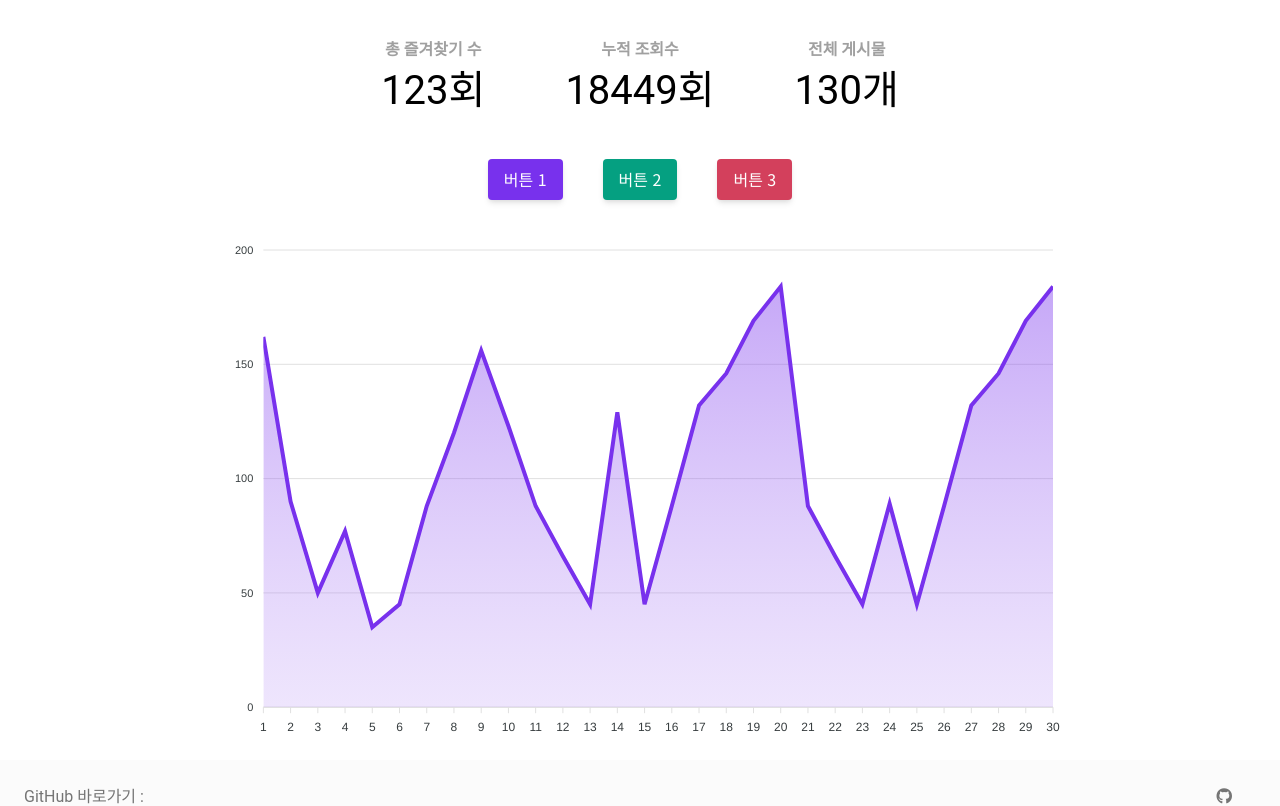
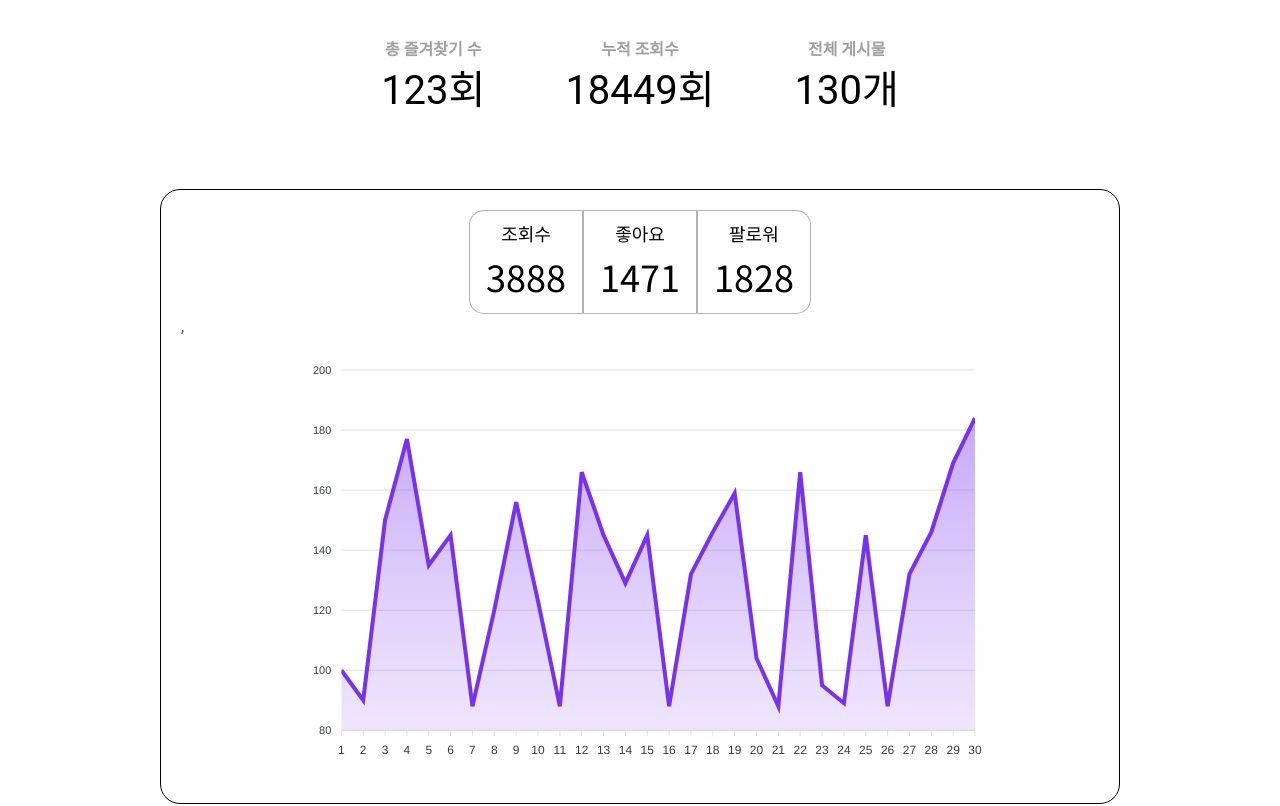
Before and after one commit to Jun02da/final_project_frontend, a React (Create React App) app: page /Dashboard in a window 1280 px wide. Shown: the part 480-1286 px from the top of the page. Built offline with nearby package versions, Linux system fonts and the light colour scheme.

Commit message:
통계 업데이트

```diff
--- a/src/components/Charts/MyPageChart.js
+++ b/src/components/Charts/MyPageChart.js
@@ -3,14 +3,14 @@ import Chart from "react-apexcharts";
 import { useState } from "react";
 import "../../css/Dashboard.css";
 function MyPageChart() {
-  // 조회수(Views) 관련
-  var sample = [
+  // 데이터 관련
+  var sample1 = [
     {
       name: "Views",
       data: [
         {
           x: 1,
-          y: 162,
+          y: 100,
         },
         {
           x: 2,
@@ -18,19 +18,19 @@ function MyPageChart() {
         },
         {
           x: 3,
-          y: 50,
+          y: 150,
         },
         {
           x: 4,
-          y: 77,
+          y: 177,
         },
         {
           x: 5,
-          y: 35,
+          y: 135,
         },
         {
           x: 6,
-          y: 45,
+          y: 145,
         },
         {
           x: 7,
@@ -54,11 +54,11 @@ function MyPageChart() {
         },
         {
           x: 12,
-          y: 66,
+          y: 166,
         },
         {
           x: 13,
-          y: 45,
+          y: 145,
         },
         {
           x: 14,
@@ -66,7 +66,7 @@ function MyPageChart() {
         },
         {
           x: 15,
-          y: 45,
+          y: 145,
         },
         {
           x: 16,
@@ -82,11 +82,265 @@ function MyPageChart() {
         },
         {
           x: 19,
+          y: 159,
+        },
+        {
+          x: 20,
+          y: 104,
+        },
+        {
+          x: 21,
+          y: 88,
+        },
+        {
+          x: 22,
+          y: 166,
+        },
+        {
+          x: 23,
+          y: 95,
+        },
+        {
+          x: 24,
+          y: 89,
+        },
+        {
+          x: 25,
+          y: 145,
+        },
+        {
+          x: 26,
+          y: 88,
+        },
+        {
+          x: 27,
+          y: 132,
+        },
+        {
+          x: 28,
+          y: 146,
+        },
+        {
+          x: 29,
           y: 169,
         },
         {
+          x: 30,
+          y: 184,
+        },
+      ],
+    },
+  ];
+  var sample2 = [
+    {
+      name: "Great",
+      data: [
+        {
+          x: 1,
+          y: 50,
+        },
+        {
+          x: 2,
+          y: 60,
+        },
+        {
+          x: 3,
+          y: 54,
+        },
+        {
+          x: 4,
+          y: 77,
+        },
+        {
+          x: 5,
+          y: 45,
+        },
+        {
+          x: 6,
+          y: 65,
+        },
+        {
+          x: 7,
+          y: 80,
+        },
+        {
+          x: 8,
+          y: 23,
+        },
+        {
+          x: 9,
+          y: 56,
+        },
+        {
+          x: 10,
+          y: 33,
+        },
+        {
+          x: 11,
+          y: 18,
+        },
+        {
+          x: 12,
+          y: 66,
+        },
+        {
+          x: 13,
+          y: 45,
+        },
+        {
+          x: 14,
+          y: 49,
+        },
+        {
+          x: 15,
+          y: 45,
+        },
+        {
+          x: 16,
+          y: 68,
+        },
+        {
+          x: 17,
+          y: 32,
+        },
+        {
+          x: 18,
+          y: 10,
+        },
+        {
+          x: 19,
+          y: 69,
+        },
+        {
           x: 20,
-          y: 184,
+          y: 34,
+        },
+        {
+          x: 21,
+          y: 48,
+        },
+        {
+          x: 22,
+          y: 66,
+        },
+        {
+          x: 23,
+          y: 45,
+        },
+        {
+          x: 24,
+          y: 39,
+        },
+        {
+          x: 25,
+          y: 45,
+        },
+        {
+          x: 26,
+          y: 18,
+        },
+        {
+          x: 27,
+          y: 32,
+        },
+        {
+          x: 28,
+          y: 46,
+        },
+        {
+          x: 29,
+          y: 69,
+        },
+        {
+          x: 30,
+          y: 84,
+        },
+      ],
+    },
+  ];
+  var sample3 = [
+    {
+      name: "Followers",
+      data: [
+        {
+          x: 1,
+          y: 10,
+        },
+        {
+          x: 2,
+          y: 90,
+        },
+        {
+          x: 3,
+          y: 50,
+        },
+        {
+          x: 4,
+          y: 77,
+        },
+        {
+          x: 5,
+          y: 55,
+        },
+        {
+          x: 6,
+          y: 45,
+        },
+        {
+          x: 7,
+          y: 88,
+        },
+        {
+          x: 8,
+          y: 20,
+        },
+        {
+          x: 9,
+          y: 36,
+        },
+        {
+          x: 10,
+          y: 23,
+        },
+        {
+          x: 11,
+          y: 88,
+        },
+        {
+          x: 12,
+          y: 66,
+        },
+        {
+          x: 13,
+          y: 45,
+        },
+        {
+          x: 14,
+          y: 99,
+        },
+        {
+          x: 15,
+          y: 65,
+        },
+        {
+          x: 16,
+          y: 88,
+        },
+        {
+          x: 17,
+          y: 32,
+        },
+        {
+          x: 18,
+          y: 46,
+        },
+        {
+          x: 19,
+          y: 69,
+        },
+        {
+          x: 20,
+          y: 84,
         },
         {
           x: 21,
@@ -114,23 +368,49 @@ function MyPageChart() {
         },
         {
           x: 27,
-          y: 132,
+          y: 32,
         },
         {
           x: 28,
-          y: 146,
+          y: 46,
         },
         {
           x: 29,
-          y: 169,
+          y: 69,
         },
         {
           x: 30,
-          y: 184,
+          y: 84,
         },
       ],
     },
   ];
+  // 데이터 y 값 총합
+  var sample1Total = 0;
+  sample1.map((e) => {
+    e.data.map((e) => {
+      sample1Total = sample1Total + e.y;
+      return sample1Total;
+    });
+    return sample1Total;
+  });
+  var sample2Total = 0;
+  sample2.map((e) => {
+    e.data.map((e) => {
+      sample2Total = sample2Total + e.y;
+      return sample2Total;
+    });
+    return sample2Total;
+  });
+  var sample3Total = 0;
+  sample3.map((e) => {
+    e.data.map((e) => {
+      sample3Total = sample3Total + e.y;
+      return sample3Total;
+    });
+    return sample3Total;
+  });
+  // 옵션 관련
   var optionsTest1 = {
     chart: {
       toolbar: {
@@ -206,27 +486,31 @@ function MyPageChart() {
     setShowTest3(true);
   };
   return (
-    <div>
+    <div id="MyPageDashboard">
       <div id="MyPageChartButtonDiv">
         <button onClick={handleTest1} id="MyPageChartButton1">
-          버튼 1
+          <div>조회수</div>
+          <div id="MyPageChartButtonTotal">{sample1Total}</div>
         </button>
         <button onClick={handleTest2} id="MyPageChartButton2">
-          버튼 2
+          <div>좋아요</div>
+          <div id="MyPageChartButtonTotal">{sample2Total}</div>
         </button>
         <button onClick={handleTest3} id="MyPageChartButton3">
-          버튼 3
+          <div>팔로워</div>
+          <div id="MyPageChartButtonTotal">{sample3Total}</div>
         </button>
       </div>
+      ,
       <div id="MyPageChartDiv">
         {showTest1 && (
-          <Chart options={optionsTest1} series={sample} type="area" />
+          <Chart options={optionsTest1} series={sample1} type="area" />
         )}
         {showTest2 && (
-          <Chart options={optionsTest2} series={sample} type="area" />
+          <Chart options={optionsTest2} series={sample2} type="area" />
         )}
         {showTest3 && (
-          <Chart options={optionsTest3} series={sample} type="area" />
+          <Chart options={optionsTest3} series={sample3} type="area" />
         )}
       </div>
     </div>
--- a/src/css/Bio.css
+++ b/src/css/Bio.css
@@ -1,6 +1,7 @@
 #BioTextareaEditOff {
   width: 75%;
   border: none;
+  border-radius: 20px;
   resize: none;
   text-align: center;
   overflow-x: hidden;
@@ -10,6 +11,7 @@
   width: 75%;
   border: 1px solid black; /* 테두리 on/off 차이로 수정가능여부 시각화 */
   resize: none;
+  border-radius: 20px;
   text-align: center;
   overflow-x: hidden;
   margin: 20px;
--- a/src/css/Dashboard.css
+++ b/src/css/Dashboard.css
@@ -1,15 +1,18 @@
 @import url("https://fonts.googleapis.com/css2?family=Noto+Sans+KR&display=swap");
 /* 버튼 관련 */
 :root {
-  --button1-color: #ffffff;
-  --button1-bg-color: #7831ed;
-  --button1-hover-bg-color: #38176e;
-  --button2-color: #ffffff;
-  --button2-bg-color: #05a081;
-  --button2-hover-bg-color: #246e5f;
-  --button3-color: #ffffff;
-  --button3-bg-color: #d3405c;
-  --button3-hover-bg-color: #a10521;
+  --button1-color: black;
+  --button1-bg-color: white;
+  --button1-hover-color: white;
+  --button1-hover-bg-color: #7831ed;
+  --button2-color: black;
+  --button2-bg-color: white;
+  --button2-hover-color: white;
+  --button2-hover-bg-color: #05a081;
+  --button3-color: black;
+  --button3-bg-color: white;
+  --button3-hover-color: white;
+  --button3-hover-bg-color: #d3405c;
 }
 #MyPageChartButton1 {
   -webkit-appearance: none;
@@ -19,32 +22,31 @@
   background: var(--button1-bg-color);
   color: var(--button1-color);
 
-  margin: 20px;
   padding: 0.5rem 1rem;
 
   font-family: "Noto Sans KR", sans-serif;
-  font-size: 1rem;
-  font-weight: 400;
+  font-size: 18px;
   text-align: center;
   text-decoration: none;
 
   border: none;
-  border-radius: 4px;
+  /* 투명도로 연하게 설정 */
+  border: 1px solid rgba(0, 0, 0, 0.3);
+  border-top-left-radius: 15px;
+  border-bottom-left-radius: 15px;
 
   display: inline-block;
   width: auto;
 
-  box-shadow: 0 4px 6px -1px rgba(0, 0, 0, 0.1),
-    0 2px 4px -1px rgba(0, 0, 0, 0.06);
-
   cursor: pointer;
 
-  transition: 0.5s;
+  transition: 0.3s;
 }
 #MyPageChartButton1:active,
 #MyPageChartButton1:hover,
 #MyPageChartButton1:focus {
   background: var(--button1-hover-bg-color);
+  color: var(--button1-hover-color);
   outline: 0;
 }
 #MyPageChartButton1:disabled {
@@ -57,33 +59,28 @@
 
   background: var(--button2-bg-color);
   color: var(--button2-color);
-
-  margin: 20px;
   padding: 0.5rem 1rem;
 
   font-family: "Noto Sans KR", sans-serif;
-  font-size: 1rem;
-  font-weight: 400;
+  font-size: 18px;
   text-align: center;
   text-decoration: none;
 
   border: none;
-  border-radius: 4px;
+  border: 1px solid rgba(0, 0, 0, 0.3);
 
   display: inline-block;
   width: auto;
 
-  box-shadow: 0 4px 6px -1px rgba(0, 0, 0, 0.1),
-    0 2px 4px -1px rgba(0, 0, 0, 0.06);
-
   cursor: pointer;
 
-  transition: 0.5s;
+  transition: 0.3s;
 }
 #MyPageChartButton2:active,
 #MyPageChartButton2:hover,
 #MyPageChartButton2:focus {
   background: var(--button2-hover-bg-color);
+  color: var(--button2-hover-color);
   outline: 0;
 }
 #MyPageChartButton2:disabled {
@@ -97,32 +94,30 @@
   background: var(--button3-bg-color);
   color: var(--button3-color);
 
-  margin: 20px;
   padding: 0.5rem 1rem;
 
   font-family: "Noto Sans KR", sans-serif;
-  font-size: 1rem;
-  font-weight: 400;
+  font-size: 18px;
   text-align: center;
   text-decoration: none;
 
   border: none;
-  border-radius: 4px;
+  border: 1px solid rgba(0, 0, 0, 0.3);
+  border-top-right-radius: 15px;
+  border-bottom-right-radius: 15px;
 
   display: inline-block;
   width: auto;
 
-  box-shadow: 0 4px 6px -1px rgba(0, 0, 0, 0.1),
-    0 2px 4px -1px rgba(0, 0, 0, 0.06);
-
   cursor: pointer;
 
-  transition: 0.5s;
+  transition: 0.3s;
 }
 #MyPageChartButton3:active,
 #MyPageChartButton3:hover,
 #MyPageChartButton3:focus {
   background: var(--button3-hover-bg-color);
+  color: var(--button3-hover-color);
   outline: 0;
 }
 #MyPageChartButton3:disabled {
@@ -133,6 +128,16 @@
 }
 /* 그래프 관련 */
 #MyPageChartDiv {
-  width: 66%;
+  width: 75%;
   margin: 0 auto;
 }
+#MyPageDashboard {
+  margin: 50px auto;
+  padding: 20px;
+  border: 1px solid black; /* 테두리 on/off 차이로 수정가능여부 시각화 */
+  border-radius: 20px;
+  width: 75%;
+}
+#MyPageChartButtonTotal {
+  font-size: 36px;
+}
```
